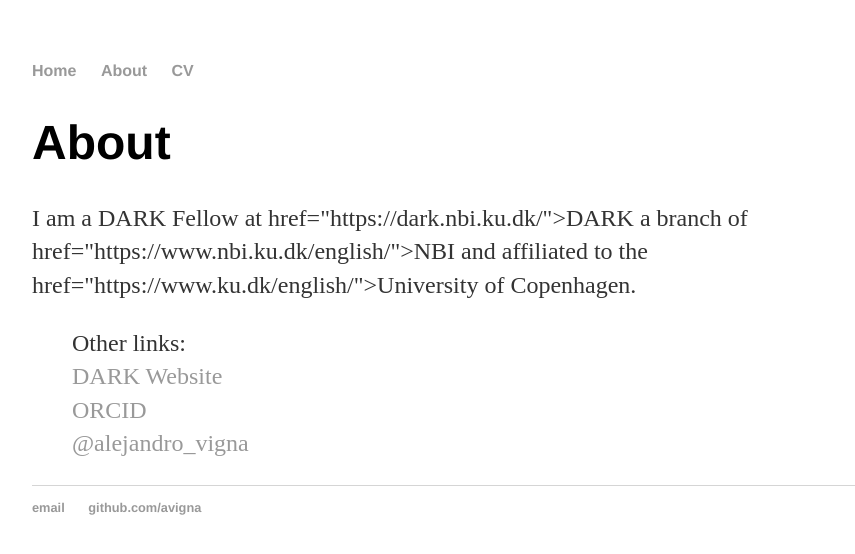
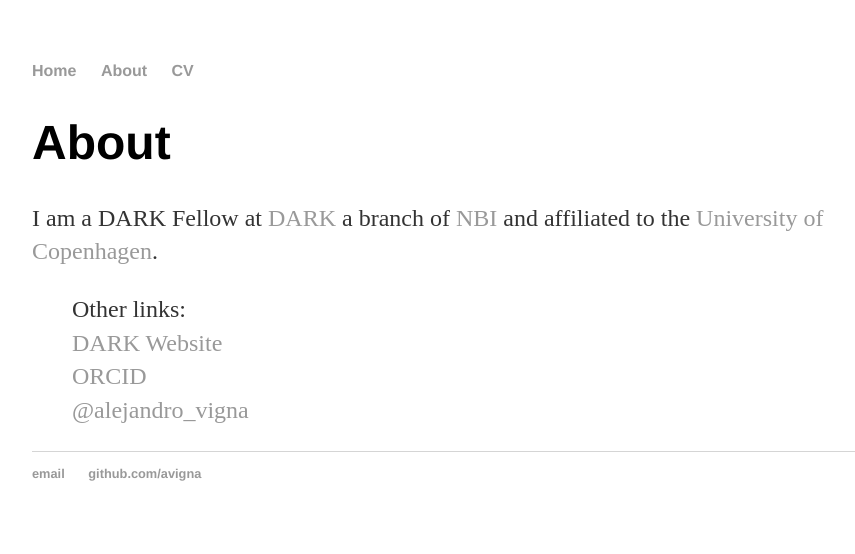
Before and after one commit to avigna/avigna.github.io, a Jekyll site: the page built from about/index.html, in a window 1280 px wide. Shown: the top 554 px of the page, without its empty margins (160-1015 px from the left). Built offline with Jekyll 4.4.1, drawn with Linux system fonts in a browser that asks for light colours.

Commit message:
Update index.html

```diff
--- a/about/index.html
+++ b/about/index.html
@@ -6,8 +6,8 @@
 		<div class="about">
 			<h1>About</h1>
 			<p>
-			I am a DARK Fellow at href="https://dark.nbi.ku.dk/">DARK</a> a branch of href="https://www.nbi.ku.dk/english/">NBI</a>
-			and affiliated to the href="https://www.ku.dk/english/">University of Copenhagen</a>.
+			I am a DARK Fellow at <a href="https://dark.nbi.ku.dk/">DARK</a> a branch of <a href="https://www.nbi.ku.dk/english/">NBI</a>
+			and affiliated to the <a href="https://www.ku.dk/english/">University of Copenhagen</a>.
 			</p>
 
 			<ul class="contacts">
```
